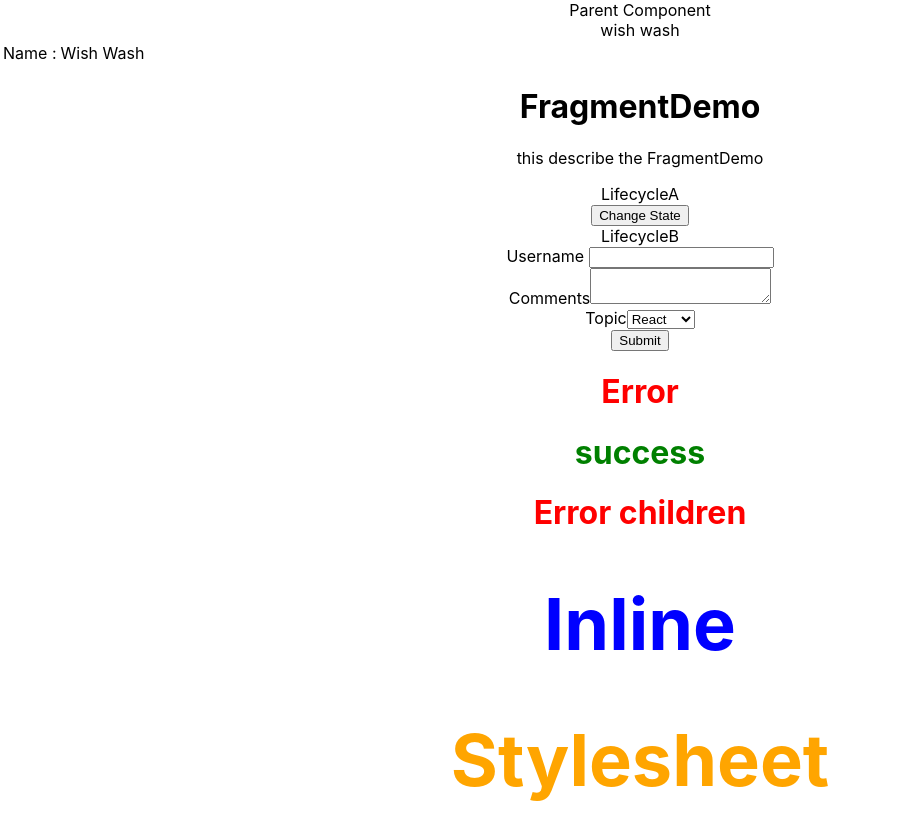
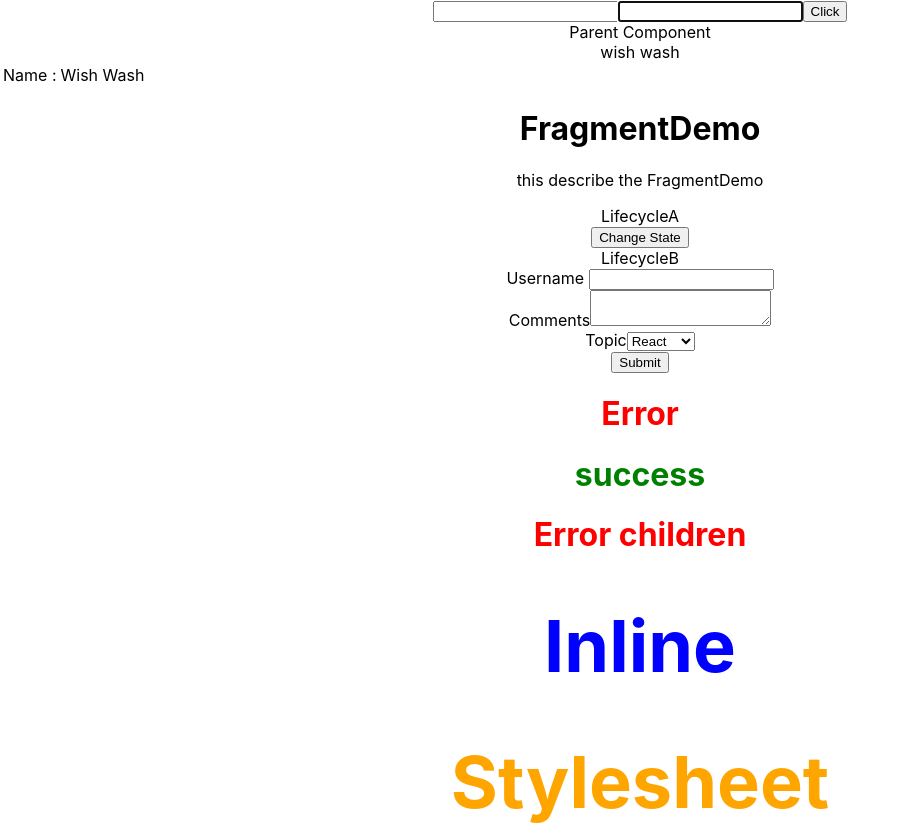
Before and after one commit to abdurrahmanmh/hello-world, a React (Create React App) app: page / in a window 1280 px wide. Shown: the top 825 px of the page, without its empty margins (0-906 px from the left). Built offline with nearby package versions, Linux system fonts and the light colour scheme.

Commit message:
refs input focus (#9)

```diff
--- a/src/App.js
+++ b/src/App.js
@@ -20,10 +20,13 @@
 import Table from "./components/Table";
 import PureComp from "./components/PureComp";
 import ParentComp from "./components/ParentComp";
+import RefsDemo from "./components/RefsDemo";
 
 function App() {
   return (
     <div className="App">
+      <RefsDemo/>
+
       <ParentComp/>
       <Table/>
       <FragmentDemo/>
--- /dev/null
+++ b/src/components/RefsDemo.js
@@ -0,0 +1,36 @@
+import React, { Component } from 'react'
+
+ class RefsDemo extends Component {
+    constructor(props) {
+      super(props)
+         this.inputRef = React.createRef()
+         this.cbRef =null
+         this.setCbRef = (element) =>{
+            this.cbRef = element
+         }
+    }
+
+    componentDidMount(){
+        if (this.cbRef){
+            this.cbRef.focus()
+        }
+
+        // this.inputRef.current.focus()
+        // console.log(this.inputRef)
+    }
+    clickHandler =() =>{
+        alert(this.inputRef.current.value)
+    }
+
+  render() {
+    return (
+      <div>
+        <input type='text' ref={this.inputRef}></input>
+        <input type='text' ref={this.setCbRef}></input>
+        <button onClick={this.clickHandler}>Click</button>
+      </div>
+    )
+  }
+}
+
+export default RefsDemo
```
